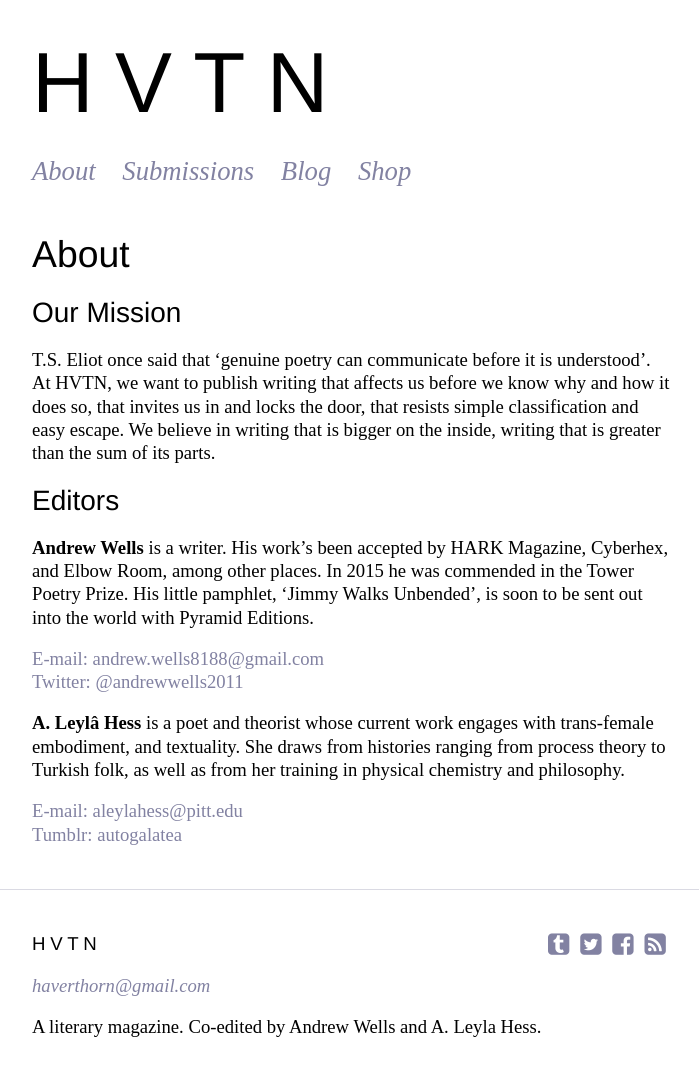
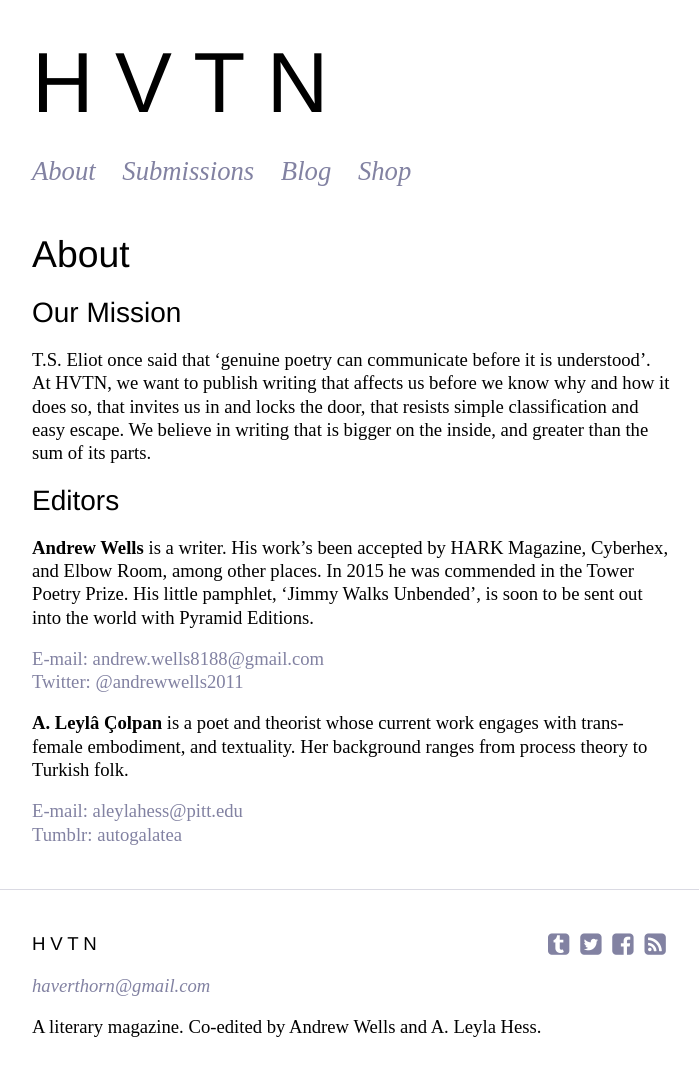
Before and after one commit to HVTN/hvtn.github.io, a Jekyll site: the page built from about.md, in a window 1280 px wide. Shown: the whole page, without its empty margins (288-987 px from the left). Built offline with Jekyll 4.4.1, drawn with Linux system fonts in a browser that asks for light colours; nearby versions of some CDN libraries.

Commit message:
Update about.md
edited bio

```diff
--- a/about.md
+++ b/about.md
@@ -10,8 +10,7 @@ T.S. Eliot once said that &#8216;genuine poetry can communicate before
 it is understood&#8217;. At HVTN, we want to publish writing that affects
 us before we know why and how it does so, that invites us in and locks
 the door, that resists simple classification and easy escape.
-We believe in writing that is bigger on the inside,
-writing that is greater than the sum of its parts.
+We believe in writing that is bigger on the inside, and greater than the sum of its parts.
 
 ## Editors
 
@@ -24,10 +23,9 @@ into the world with Pyramid Editions.
 [E-mail: andrew.wells8188@gmail.com](mailto:andrew.wells8188@gmail.com)<br/>
 [Twitter: @andrewwells2011](https://twitter.com/andrewwells2011){: target="_blank"}
 
-**A. Leylâ Hess** is a poet and theorist whose current work engages
+**A. Leylâ Çolpan** is a poet and theorist whose current work engages
 with trans-female embodiment, and textuality.
-She draws from histories ranging from process theory to Turkish folk,
-as well as from her training in physical chemistry and philosophy.
+Her background ranges from process theory to Turkish folk.
 
 [E-mail: aleylahess@pitt.edu](mailto:aleylahess@pitt.edu)<br/>
 [Tumblr: autogalatea](http://autogalatea.tumblr.com/){: target="_blank"}
```
